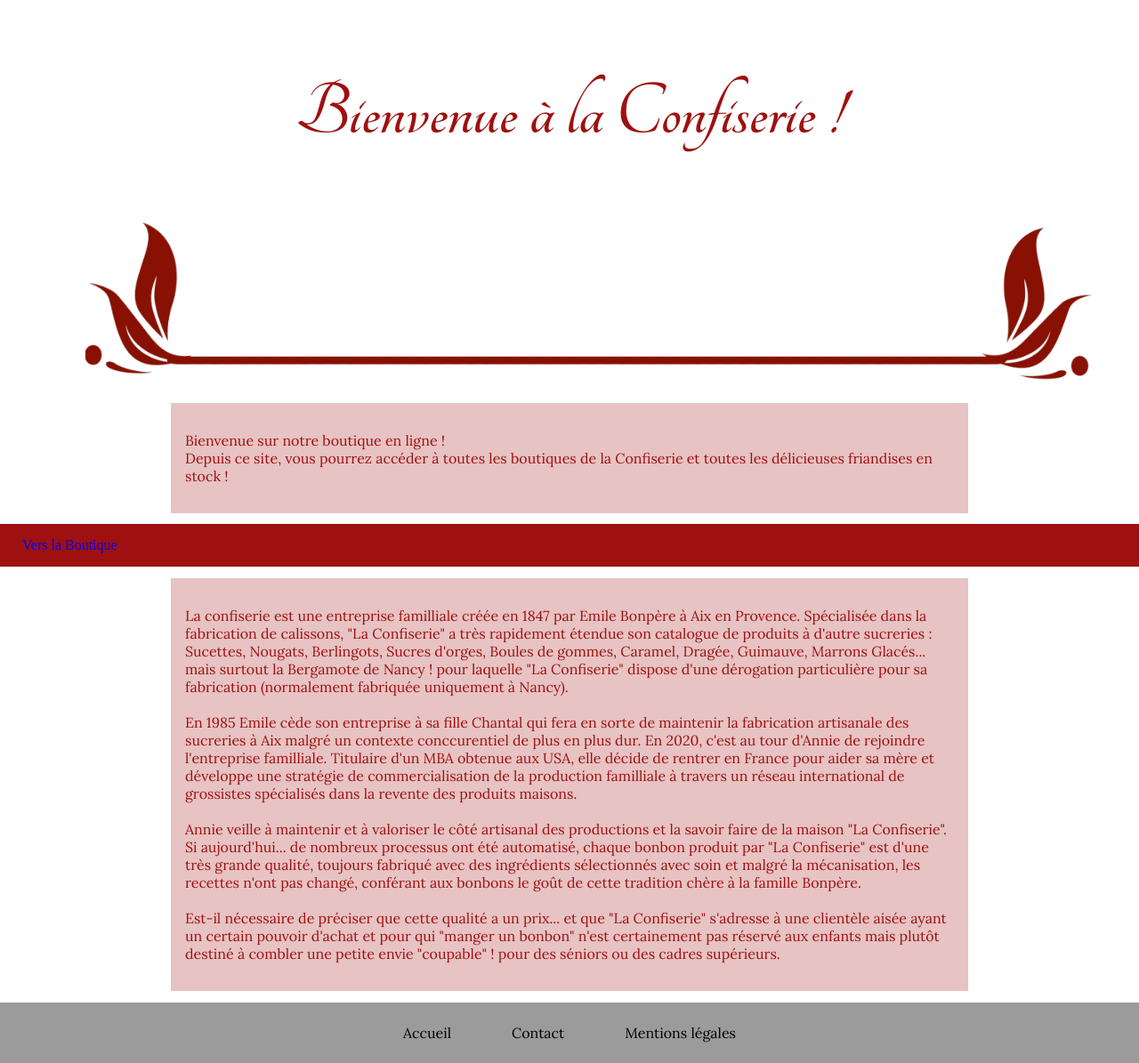
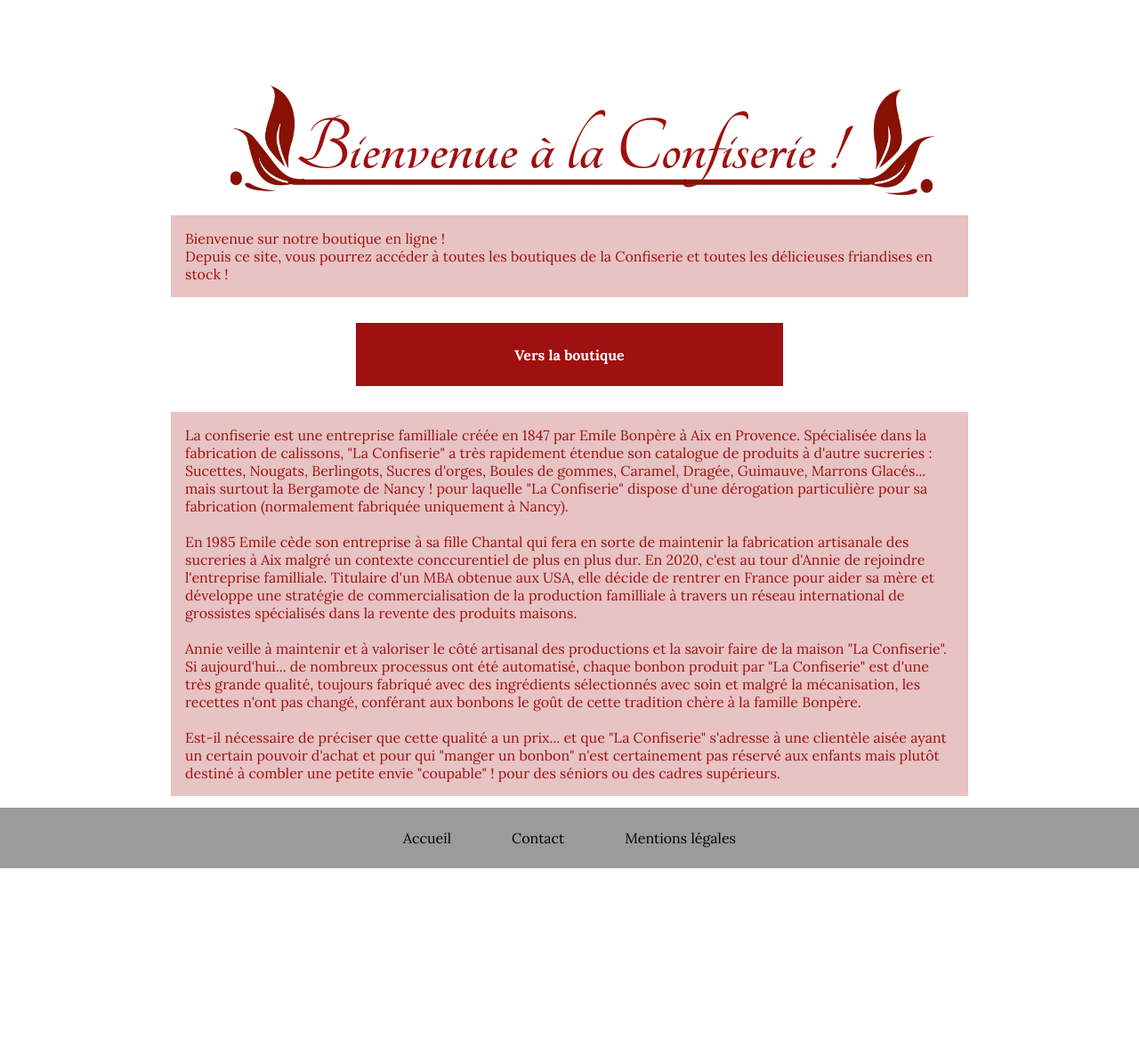
Before and after one commit to PingouinTrash/SAE-203-GitHub, a PHP site: page / in a window 1280 px wide. Shown: the part 230-1425 px from the top of the page at 89% size. After the commit the page ends 1206 px from the top, so only its background shows below. Run offline with PHP 8.4, Linux system fonts and the light colour scheme.

Commit message:
l'html il est (presque) tout bien

```diff
--- a/acces_bdd.php
+++ b/acces_bdd.php
@@ -9,7 +9,7 @@ const DB_HOST = 'localhost';
 const DB_PORT = 3306;
 const DB_USERNAME = 'root';
 const DB_PASSWORD = '';
-const DB_DATABASE = 'serveur_la_confiserie_sae202';
+const DB_DATABASE = 'serveur_la_confiserie_sae203';
 
 try {
     $bdd = new PDO(
--- a/css/styles.css
+++ b/css/styles.css
@@ -69,7 +69,7 @@ header nav ul li a:hover {
 /* -------- Main -------- */
 
 main {
-    margin-top: 15rem;
+    margin-top: 17.5rem;
 }
 
 /* -------- Footer -------- */
@@ -99,7 +99,7 @@ body {
     margin: 0;
 }
 
-.acceuil {
+.accueil {
     display: flex;
     flex-direction: column;
     justify-content: center;
@@ -110,7 +110,8 @@ body {
     color: #9f1010;
     font-family: "Lora", serif;
     font-size: 1rem;
-    padding: 1rem;
+    padding-right: 1rem;
+    padding-left: 1rem;
     margin-left: 15%;
     margin-right: 15%;
     margin-top: 1%;
@@ -127,12 +128,7 @@ h1 {
 }
 
 .accueil a {
-    padding: 5px;
-    color: #FFFFFF;
     font-family: "Lora", serif;
-    background-color: #9F1010;
-    margin-left: 45%;
-
 }
 
 .accueil img {
@@ -248,12 +242,30 @@ form .inputs input[type='ID'], input[type='password']{
 /* -------- Boutons -------- */
 
 .bouton {
+    padding: 1rem;
+    font-size: 1rem;
+    cursor: pointer;
+    text-align: center;
+    text-decoration: none;
     color: #FFFFFF;
     background-color: #9F1010;
-    padding: 15px 25px;
-    font-size: 1rem;
-    cursor: pointer;
-    text-decoration: none;
+    border: 0.2rem solid #9F1010;
+}
+
+#bouton-boutique {
+    padding: 0.1rem;
+    margin: 1rem;
+    margin-left: 25rem;
+    margin-right: 25rem;
+}
+
+#bouton-connexion {
+    align-self: center;
+}
+
+.bouton:hover {
+    color: #9F1010;
+    background-color: #FFFFFF;
 }
 
 .bouton .fond-clair {
--- a/index.php
+++ b/index.php
@@ -3,7 +3,7 @@ include_once("header.php");
 include_once("menu.php");
 ?>
 
-    <section class="acceuil">
+    <section class="accueil">
         <h1>Bienvenue à la Confiserie !</h1>
 
         <img src="media/ligne.png" alt="">
@@ -12,9 +12,11 @@ include_once("menu.php");
             <p>Bienvenue sur notre boutique en ligne ! <br> Depuis ce site, vous pourrez accéder à toutes les boutiques de la Confiserie et toutes les délicieuses friandises en stock !</p>
         </div>
 
-        <div class="bouton fond-clair">
-            <a href="boutique.php">Vers la Boutique</a>
-        </div>
+        <a href="boutique.php">
+            <div id="bouton-boutique" class="bouton fond-clair">
+                <h4>Vers la boutique</h4>
+            </div>
+        </a>
 
         <div class="presentation">
             <p class="paragraphe">
--- a/produit.php
+++ b/produit.php
@@ -10,12 +10,10 @@ include_once("menu.php");
 </section>
 
 <section class="liste-produits">
-
-    <div class="card produit">
+    <button type="submit" class="card produit">
         <img class="image" src="media/Bonbon.jpg" alt="Boutique de ...">
         <h3>Nom friandise</h3>
-    </div>
-
+    </button>
 </section>
 
 <?php
```
Also changed, not shown: other parts of css/styles.css (+11 -14 lines).
